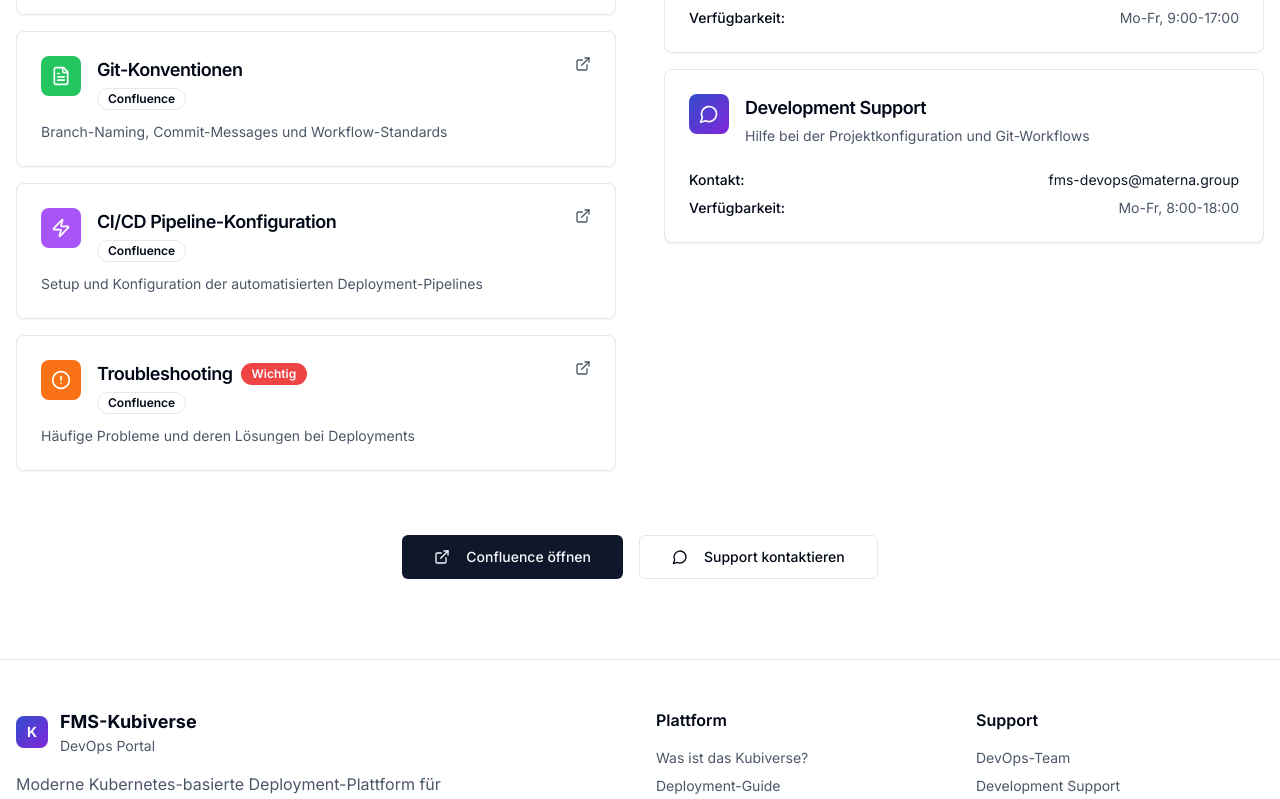
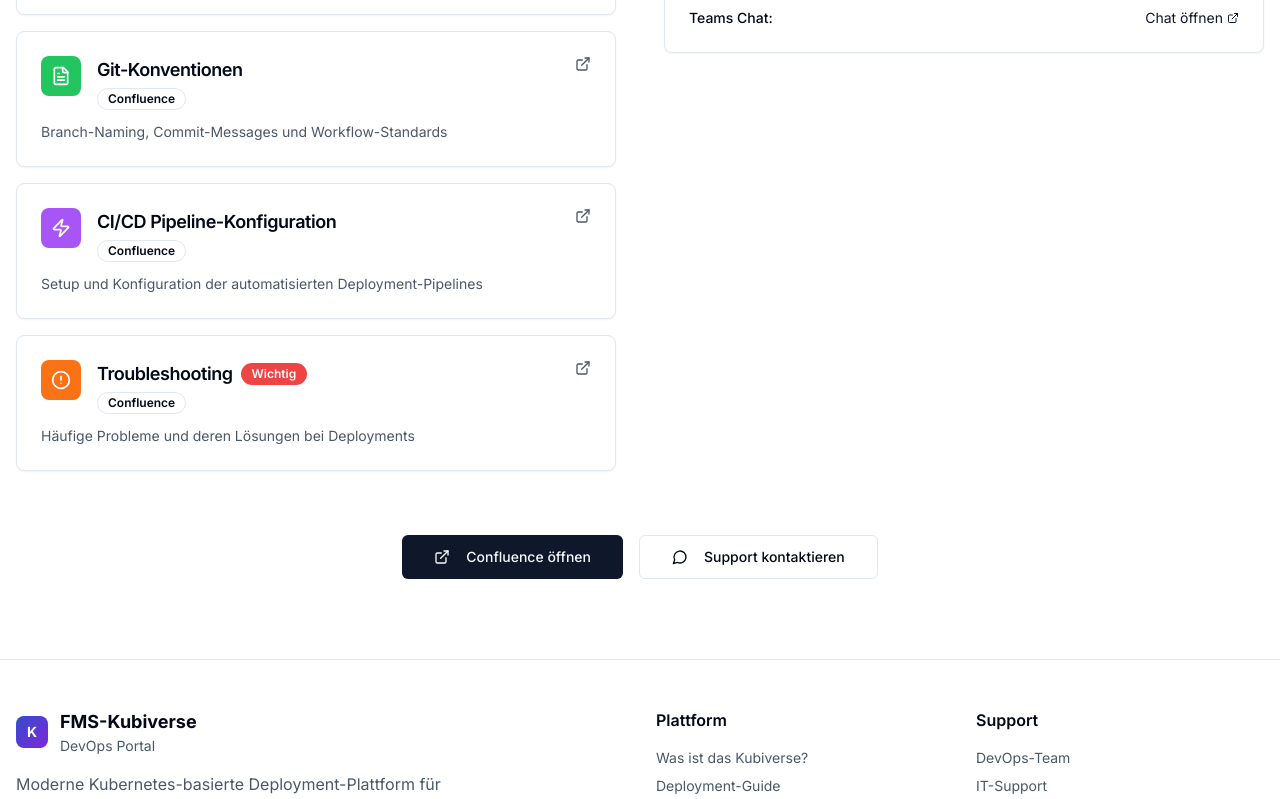
Before and after one commit to Marinek/kubiverse-portal, a React (Vite) app in the folder portal/: page /#/ in a window 1280 px wide. Shown: the part 4420-5219 px from the top of the page. Built offline with nearby package versions, Linux system fonts and the light colour scheme; no server answers.

Commit message:
feat: consolidate support contacts and add configurable Teams chat integration

```diff
--- a/portal/src/components/DocumentationSection.tsx
+++ b/portal/src/components/DocumentationSection.tsx
@@ -53,15 +53,7 @@ export const DocumentationSection = () => {
       icon: Users,
       title: "DevOps-Team",
       description: "Technische Unterstützung bei Deployment-Problemen",
-      contact: "fms-devops@materna.group",
-      availability: "Mo-Fr, 9:00-17:00"
-    },
-    {
-      icon: MessageCircle,
-      title: "Development Support",
-      description: "Hilfe bei der Projektkonfiguration und Git-Workflows",
-      contact: "fms-devops@materna.group",
-      availability: "Mo-Fr, 8:00-18:00"
+      contact: "fms-devops@materna.group"
     }
   ];
 
@@ -154,12 +146,20 @@ export const DocumentationSection = () => {
                           {contact.contact}
                         </a>
                       </div>
-                      <div className="flex items-center justify-between">
-                        <span className="text-sm font-medium">Verfügbarkeit:</span>
-                        <span className="text-sm text-muted-foreground">
-                          {contact.availability}
-                        </span>
-                      </div>
+                      {import.meta.env.VITE_TEAMS_CHAT_URL && (
+                        <div className="flex items-center justify-between mt-2">
+                          <span className="text-sm font-medium">Teams Chat:</span>
+                          <a
+                            href={import.meta.env.VITE_TEAMS_CHAT_URL}
+                            target="_blank"
+                            rel="noopener noreferrer"
+                            className="text-sm text-primary hover:underline flex items-center"
+                          >
+                            Chat öffnen
+                            <ExternalLink className="w-3 h-3 ml-1" />
+                          </a>
+                        </div>
+                      )}
                     </div>
                   </CardContent>
                 </Card>
--- a/portal/src/components/Footer.tsx
+++ b/portal/src/components/Footer.tsx
@@ -67,7 +67,6 @@ export const Footer = () => {
             <h4 className="font-semibold mb-4">Support</h4>
             <ul className="space-y-2 text-sm text-muted-foreground">
               <li><a href="mailto:devops@company.de" className="hover:text-primary transition-colors">DevOps-Team</a></li>
-              <li><a href="mailto:dev-support@company.de" className="hover:text-primary transition-colors">Development Support</a></li>
               <li><a href="mailto:it-support@company.de" className="hover:text-primary transition-colors">IT-Support</a></li>
               <li><a href="#" className="hover:text-primary transition-colors">Troubleshooting</a></li>
             </ul>
```
Also changed, not shown: 2 other files (tests, documents, lock files or other folders).
